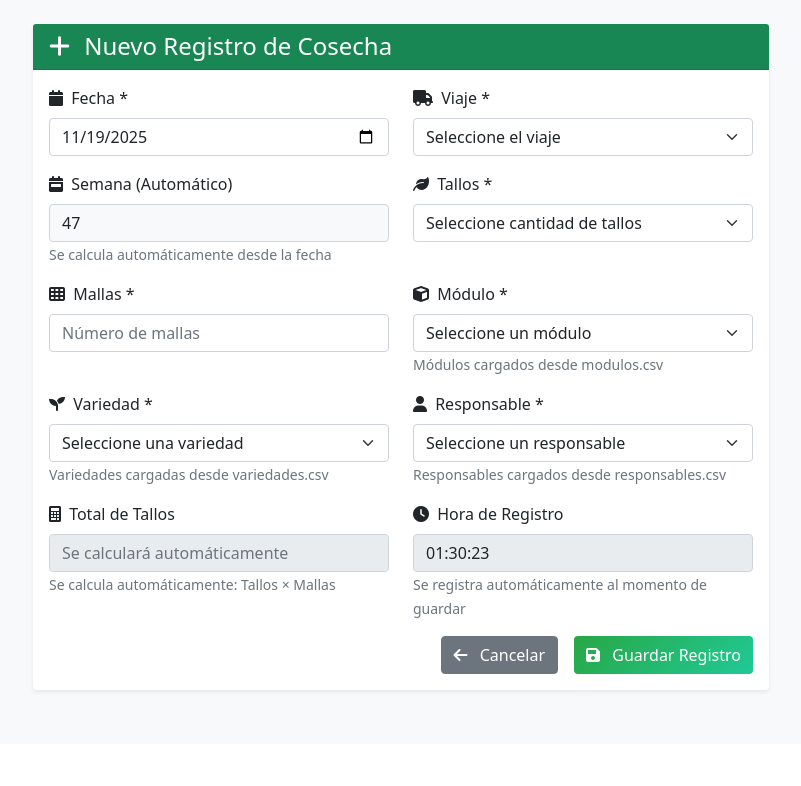
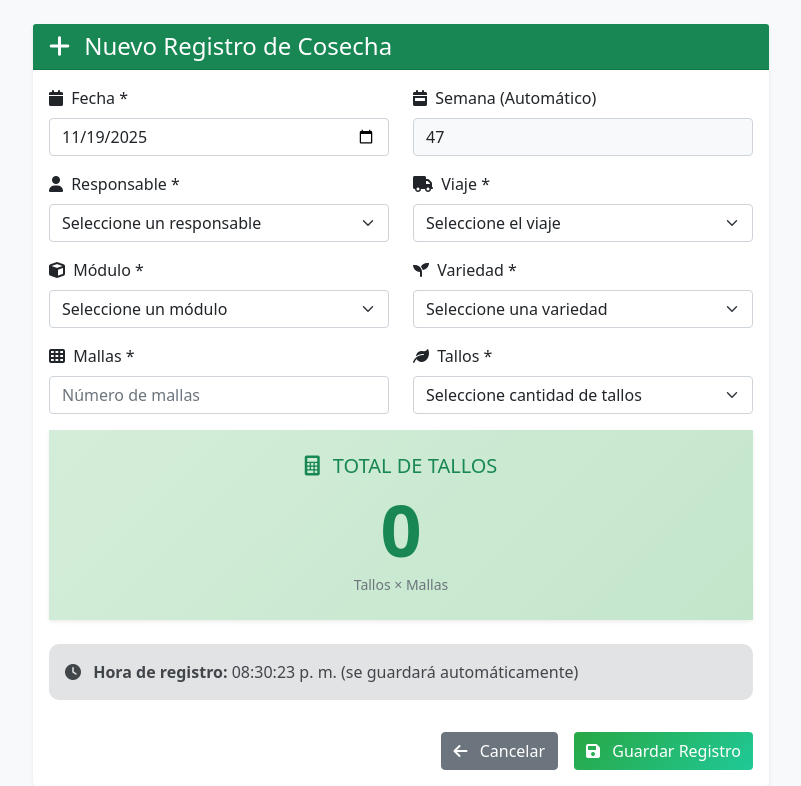
Before and after one commit to renealejo96/cosecha-app, a Flask app: page /nuevo in a window 1280 px wide. Shown: the part 56-842 px from the top of the page, without its empty margins (239-1040 px from the left). Before the commit the page ends 749 px from the top, so only its background shows below. Run offline with Flask 3, Linux system fonts and the light colour scheme; some libraries are stand-ins or nearby versions.

Commit message:
Corregir timezone para registros nocturnos, agregar columna sticky en resumen móvil, y reorganizar formulario con total destacado

```diff
--- a/app.py
+++ b/app.py
@@ -178,8 +178,8 @@ def nuevo_registro():
             variedad = request.form['variedad']
             responsable = request.form['responsable']
 
-            # La hora se toma automáticamente al momento del registro
-            hora_actual = datetime.now().time()
+            # La hora y fecha se toman automáticamente según zona horaria de Ecuador
+            hora_actual = datetime.now(ZONA_HORARIA).time()
 
             # Calcular total de tallos
             total_tallos = tallos * mallas
--- a/templates/nuevo.html
+++ b/templates/nuevo.html
@@ -14,6 +14,7 @@
             </div>
             <div class="card-body">
                 <form method="POST" id="registroForm">
+                    <!-- Fecha y Semana -->
                     <div class="row">
                         <div class="col-md-6 mb-3">
                             <label for="fecha" class="form-label">
@@ -21,6 +22,30 @@
                                 Fecha *
                             </label>
                             <input type="date" class="form-control" id="fecha" name="fecha" required>
+                        </div>
+                        <div class="col-md-6 mb-3">
+                            <label for="semana" class="form-label">
+                                <i class="fas fa-calendar-week me-1"></i>
+                                Semana (Automático)
+                            </label>
+                            <input type="number" class="form-control bg-light" id="semana" name="semana"
+                                   min="1" max="53" readonly required>
+                        </div>
+                    </div>
+
+                    <!-- Responsable y Viaje -->
+                    <div class="row">
+                        <div class="col-md-6 mb-3">
+                            <label for="responsable" class="form-label">
+                                <i class="fas fa-user me-1"></i>
+                                Responsable *
+                            </label>
+                            <select class="form-select" id="responsable" name="responsable" required>
+                                <option value="">Seleccione un responsable</option>
+                                {% for resp in responsables %}
+                                <option value="{{ resp }}">{{ resp }}</option>
+                                {% endfor %}
+                            </select>
                         </div>
                         <div class="col-md-6 mb-3">
                             <label for="viaje" class="form-label">
@@ -36,17 +61,43 @@
                         </div>
                     </div>
 
+                    <!-- Módulo y Variedad -->
                     <div class="row">
                         <div class="col-md-6 mb-3">
-                            <label for="semana" class="form-label">
-                                <i class="fas fa-calendar-week me-1"></i>
-                                Semana (Automático)
+                            <label for="modulo" class="form-label">
+                                <i class="fas fa-cube me-1"></i>
+                                Módulo *
                             </label>
-                            <input type="number" class="form-control bg-light" id="semana" name="semana"
-                                   min="1" max="53" readonly required>
-                            <small class="form-text text-muted">
-                                Se calcula automáticamente desde la fecha
-                            </small>
+                            <select class="form-select" id="modulo" name="modulo" required>
+                                <option value="">Seleccione un módulo</option>
+                                {% for mod in modulos %}
+                                <option value="{{ mod }}">{{ mod }}</option>
+                                {% endfor %}
+                            </select>
+                        </div>
+                        <div class="col-md-6 mb-3">
+                            <label for="variedad" class="form-label">
+                                <i class="fas fa-seedling me-1"></i>
+                                Variedad *
+                            </label>
+                            <select class="form-select" id="variedad" name="variedad" required>
+                                <option value="">Seleccione una variedad</option>
+                                {% for var in variedades %}
+                                <option value="{{ var }}">{{ var }}</option>
+                                {% endfor %}
+                            </select>
+                        </div>
+                    </div>
+
+                    <!-- Mallas y Tallos -->
+                    <div class="row">
+                        <div class="col-md-6 mb-3">
+                            <label for="mallas" class="form-label">
+                                <i class="fas fa-th me-1"></i>
+                                Mallas *
+                            </label>
+                            <input type="number" class="form-control" id="mallas" name="mallas"
+                                   min="1" placeholder="Número de mallas" required>
                         </div>
                         <div class="col-md-6 mb-3">
                             <label for="tallos" class="form-label">
@@ -63,86 +114,29 @@
                         </div>
                     </div>
 
-                    <div class="row">
-                        <div class="col-md-6 mb-3">
-                            <label for="mallas" class="form-label">
-                                <i class="fas fa-th me-1"></i>
-                                Mallas *
-                            </label>
-                            <input type="number" class="form-control" id="mallas" name="mallas"
-                                   min="1" placeholder="Número de mallas" required>
-                        </div>
-                        <div class="col-md-6 mb-3">
-                            <label for="modulo" class="form-label">
-                                <i class="fas fa-cube me-1"></i>
-                                Módulo *
-                            </label>
-                            <select class="form-select" id="modulo" name="modulo" required>
-                                <option value="">Seleccione un módulo</option>
-                                {% for mod in modulos %}
-                                <option value="{{ mod }}">{{ mod }}</option>
-                                {% endfor %}
-                            </select>
-                            <small class="form-text text-muted">
-                                Módulos cargados desde modulos.csv
-                            </small>
+                    <!-- Total de Tallos - DESTACADO -->
+                    <div class="row mb-4">
+                        <div class="col-12">
+                            <div class="card border-success shadow-sm">
+                                <div class="card-body text-center py-4" style="background: linear-gradient(135deg, #d4edda 0%, #c3e6cb 100%);">
+                                    <h5 class="card-title text-success mb-2">
+                                        <i class="fas fa-calculator me-2"></i>
+                                        TOTAL DE TALLOS
+                                    </h5>
+                                    <h1 class="display-2 fw-bold text-success mb-0" id="totalTallos" style="font-size: 4.5rem;">0</h1>
+                                    <small class="text-muted">Tallos × Mallas</small>
+                                </div>
+                            </div>
                         </div>
                     </div>
 
+                    <!-- Hora de Registro -->
                     <div class="row">
-                        <div class="col-md-6 mb-3">
-                            <label for="variedad" class="form-label">
-                                <i class="fas fa-seedling me-1"></i>
-                                Variedad *
-                            </label>
-                            <select class="form-select" id="variedad" name="variedad" required>
-                                <option value="">Seleccione una variedad</option>
-                                {% for var in variedades %}
-                                <option value="{{ var }}">{{ var }}</option>
-                                {% endfor %}
-                            </select>
-                            <small class="form-text text-muted">
-                                Variedades cargadas desde variedades.csv
-                            </small>
-                        </div>
-                        <div class="col-md-6 mb-3">
-                            <label for="responsable" class="form-label">
-                                <i class="fas fa-user me-1"></i>
-                                Responsable *
-                            </label>
-                            <select class="form-select" id="responsable" name="responsable" required>
-                                <option value="">Seleccione un responsable</option>
-                                {% for resp in responsables %}
-                                <option value="{{ resp }}">{{ resp }}</option>
-                                {% endfor %}
-                            </select>
-                            <small class="form-text text-muted">
-                                Responsables cargados desde responsables.csv
-                            </small>
-                        </div>
-                    </div>
-
-                    <div class="row">
-                        <div class="col-md-6 mb-3">
-                            <label class="form-label">
-                                <i class="fas fa-calculator me-1"></i>
-                                Total de Tallos
-                            </label>
-                            <input type="text" class="form-control" id="totalTallos" readonly
-                                   placeholder="Se calculará automáticamente">
-                            <small class="form-text text-muted">
-                                Se calcula automáticamente: Tallos × Mallas
-                            </small>
-                        </div>
-                        <div class="col-md-6 mb-3">
-                            <label class="form-label">
-                                <i class="fas fa-clock me-1"></i>
-                                Hora de Registro
-                            </label>
-                            <input type="text" class="form-control" id="horaActual" readonly>
-                            <small class="form-text text-muted">
-                                Se registra automáticamente al momento de guardar
-                            </small>
+                        <div class="col-12 mb-3">
+                            <div class="alert alert-secondary">
+                                <i class="fas fa-clock me-2"></i>
+                                <strong>Hora de registro:</strong> <span id="horaActual"></span> (se guardará automáticamente)
+                            </div>
                         </div>
                     </div>
 
@@ -187,12 +181,13 @@
     // Función para actualizar la hora actual
     function actualizarHora() {
         const now = new Date();
-        const timeString = now.toLocaleTimeString('es-ES', {
+        const timeString = now.toLocaleTimeString('es-EC', {
             hour: '2-digit',
             minute: '2-digit',
-            second: '2-digit'
+            second: '2-digit',
+            timeZone: 'America/Guayaquil'
         });
-        document.getElementById('horaActual').value = timeString;
+        document.getElementById('horaActual').textContent = timeString;
     }
 
     // Función para calcular el total de tallos
@@ -201,7 +196,7 @@
         const mallas = parseInt(document.getElementById('mallas').value) || 0;
         const total = tallos * mallas;
 
-        document.getElementById('totalTallos').value = total > 0 ? total : '';
+        document.getElementById('totalTallos').textContent = total > 0 ? total.toLocaleString() : '0';
     }
 
     // Establecer fecha actual por defecto
--- a/templates/resumen.html
+++ b/templates/resumen.html
@@ -76,7 +76,7 @@
             <table class="table table-sm table-hover mb-0">
                 <thead class="table-light">
                     <tr>
-                        <th style="min-width: 200px;">
+                        <th style="min-width: 200px; position: sticky; left: 0; background-color: #f8f9fa; z-index: 10;">
                             <i class="fas fa-seedling me-1"></i>
                             Variedad
                         </th>
@@ -95,7 +95,7 @@
                 <tbody>
                     {% for variedad, dias in variedades.items()|sort %}
                     <tr>
-                        <td class="fw-bold">
+                        <td class="fw-bold" style="position: sticky; left: 0; background-color: white; z-index: 9;">
                             <i class="fas fa-leaf me-1 text-success"></i>
                             {{ variedad }}
                         </td>
@@ -184,7 +184,7 @@
                 </tbody>
                 <tfoot class="table-info">
                     <tr class="fw-bold">
-                        <td>
+                        <td style="position: sticky; left: 0; background-color: #d1ecf1; z-index: 9;">
                             <i class="fas fa-chart-line me-1"></i>
                             TOTAL {{ producto_maestro }}
                         </td>
```
